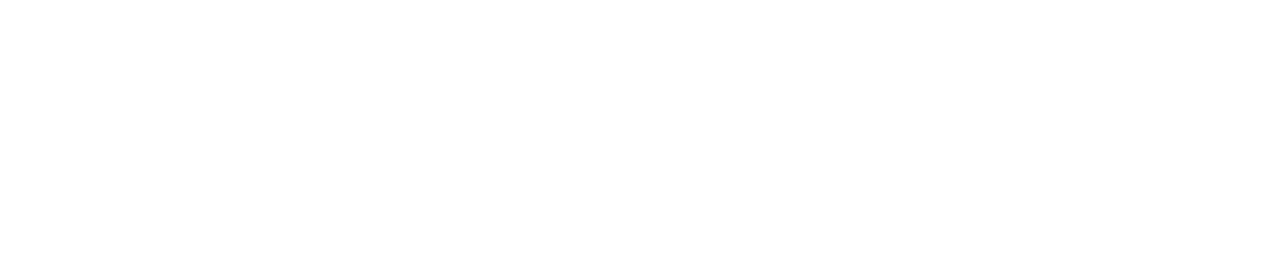
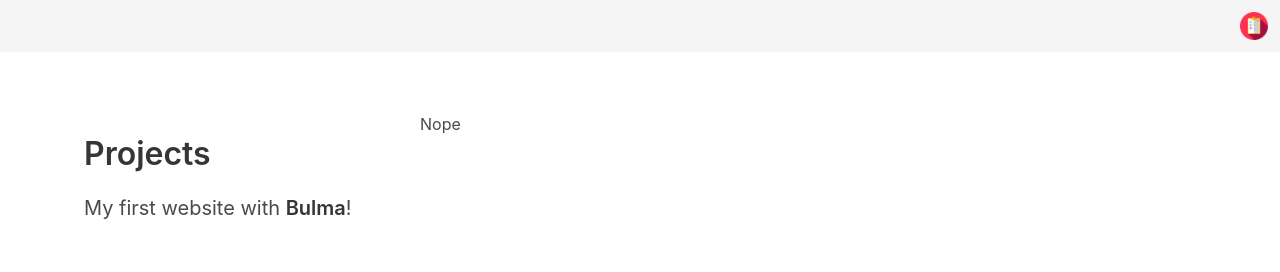
Before and after one commit to mricanho/To-do-list, a website built with webpack: page dist/index.html in a window 1280 px wide. Built offline with nearby package versions, Linux system fonts and the light colour scheme; files whose address does not match are found by name.

Commit message:
Add initial html structure

```diff
--- a/dist/index.html
+++ b/dist/index.html
@@ -9,6 +9,32 @@
   <title>To-Do List</title>
 </head>
 <body>
+  <nav class="navbar is-light" role="navigation" aria-label="main navigation">
+    <div class="navbar-end">
+      <a class="navbar-item" href="#">
+        <img src="./assets/todo.png" alt="to-do logo" height="100">
+      </a>
+    </div>
+  </nav>
+  <div class="container columns">
+    <section class="section column is-one-third mt-6 ml-6">
+      <div class="container">
+        <h1 class="title">
+          Projects
+        </h1>
+        <ul>
+          <li></li>
+          <li></li>
+        </ul>
+        <p class="subtitle">
+          My first website with <strong>Bulma</strong>!
+        </p>
+      </div>
+    </section>
+    <div class="section is-two-thirds column mt-5 pl-0">
+      <h2>Nope</h2>
+    </div>
+  </div>
   <div id="content"></div>
 <script src="main.js"></script>
 </body>
```
Also changed, not shown: dist/assets/todo.png (added).
